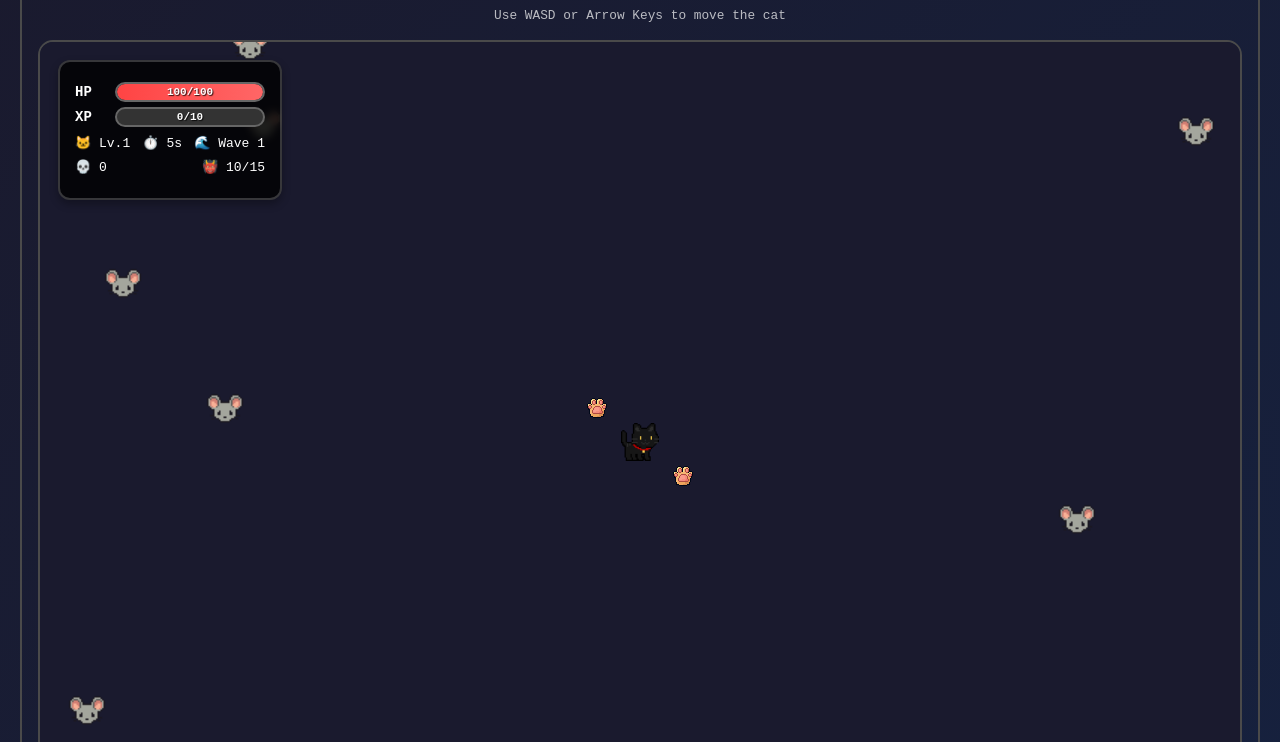
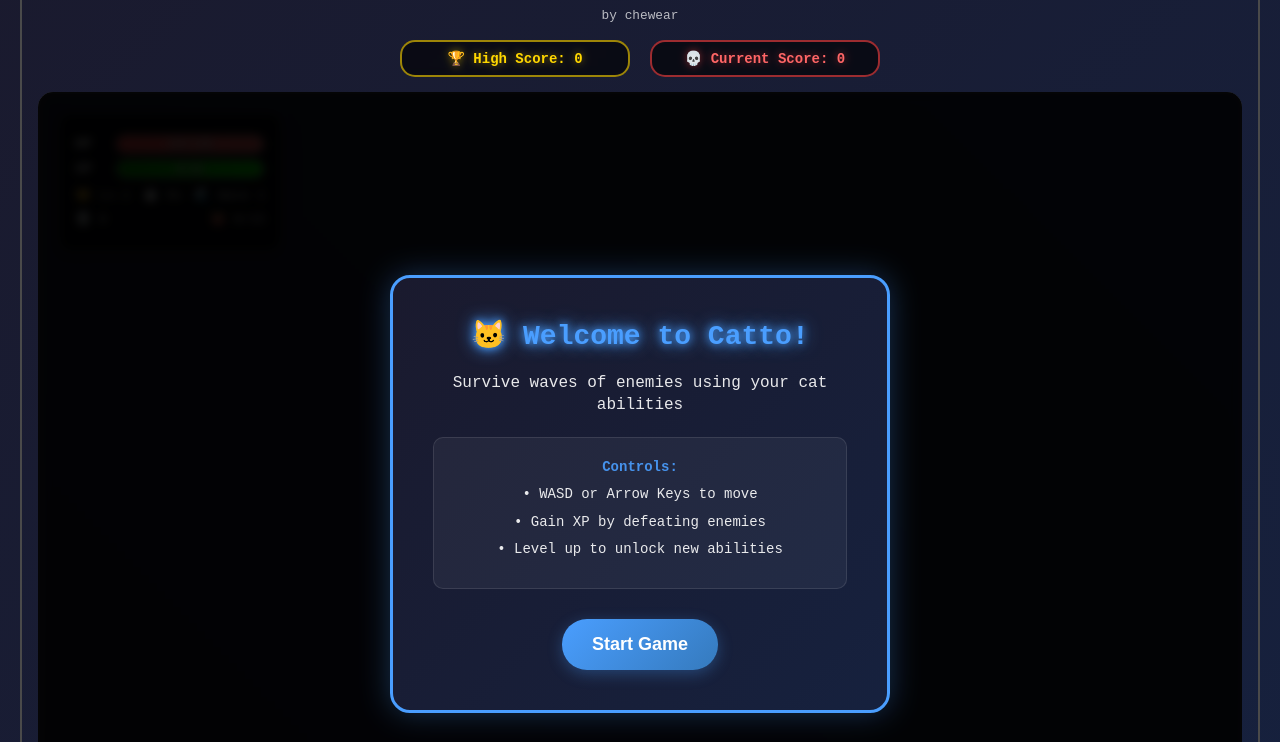
Before and after one commit to chewear/catto, a plain HTML site: page index.html in a window 1280 px wide. Shown: the part 58-800 px from the top of the page. Drawn offline with Linux system fonts and the light colour scheme.

Commit message:
QOL updates

```diff
--- a/game.js
+++ b/game.js
@@ -21,8 +21,12 @@ function onSpriteLoad() {
         // Update player dimensions to match sprite
         gameState.player.width = 38;  // Player sprite width
         gameState.player.height = 38; // Player sprite height
-        // Start the game once all images are loaded
-        startGame();
+        // Initialize instead of auto-starting
+        if (document.readyState === 'loading') {
+            document.addEventListener('DOMContentLoaded', initializeGame);
+        } else {
+            initializeGame();
+        }
     }
 }
 
@@ -56,6 +60,33 @@ sprites.rat.src = 'assets/rat.png';
 sprites.paw.onload = onSpriteLoad;
 sprites.paw.onerror = () => onSpriteError('paw');
 sprites.paw.src = 'assets/paw.png';
+
+// Function to get high score from localStorage
+function getHighScore() {
+    return parseInt(localStorage.getItem('catto_highscore') || '0');
+}
+
+// Function to update high score display
+function updateHighScoreDisplay() {
+    const highScore = getHighScore();
+    document.getElementById('displayHighScore').textContent = highScore;
+    document.getElementById('previewHighScore').textContent = highScore;
+    // Update current score
+    document.getElementById('currentScore').textContent = gameState.kills;
+}
+
+// Function to start game from overlay
+function startGameFromOverlay() {
+    document.getElementById('startOverlay').style.display = 'none';
+    startGame();
+}
+
+// Initialize high score display on page load
+function initializeGame() {
+    updateHighScoreDisplay();
+    // Show start overlay
+    document.getElementById('startOverlay').style.display = 'flex';
+}
 
 // Game state
 let gameState = {
@@ -908,12 +939,14 @@ function updateUI() {
     document.getElementById('kills').textContent = gameState.kills;
     document.getElementById('enemyCount').textContent = enemies.length;
     document.getElementById('enemyCap').textContent = maxEnemies;
+
+    document.getElementById('currentScore').textContent = gameState.kills;
 }
 
 function gameOver() {
     gameState.gameOver = true;
     const finalScore = gameState.kills;
-    const currentHighScore = localStorage.getItem('catto_highscore') || 0;
+    const currentHighScore = getHighScore(); // CHANGED LINE
 
     if (finalScore > currentHighScore) {
         localStorage.setItem('catto_highscore', finalScore);
@@ -923,6 +956,10 @@ function gameOver() {
     document.getElementById('highScore').textContent = Math.max(currentHighScore, finalScore);
     document.getElementById('finalTime').textContent = Math.floor(gameState.time / 60);
     document.getElementById('gameOver').style.display = 'block';
+
+    // ADD THESE TWO LINES
+    // Update high score display
+    updateHighScoreDisplay();
 }
 
 function startGame() {
@@ -965,6 +1002,7 @@ function startGame() {
     // Hide modals
     document.getElementById('gameOver').style.display = 'none';
     document.getElementById('levelUpModal').style.display = 'none';
+    document.getElementById('startOverlay').style.display = 'none';
 
     gameLoop();
 }
@@ -988,4 +1026,7 @@ function gameLoop() {
     requestAnimationFrame(gameLoop);
 }
 
-// Game will start automatically after sprite loads
+// Initialize game on page load instead of auto-starting
+document.addEventListener('DOMContentLoaded', () => {
+    initializeGame();
+});
--- a/index.html
+++ b/index.html
@@ -9,9 +9,21 @@
 <body>
     <div class="main-container">
         <h1>Catto</h1>
-        <p>Use WASD or Arrow Keys to move the cat</p>
+        <p>by chewear</p>
+        <!-- Score Display Row -->
+        <div id="scoreDisplay">
+            <div class="score-item">
+                <span>🏆 High Score: <span id="displayHighScore">0</span></span>
+            </div>
+            <div class="score-item">
+                <span>💀 Current Score: <span id="currentScore">0</span></span>
+            </div>
+        </div>
         <div class="game-container">
         <canvas id="gameCanvas" width="1200" height="800"></canvas>
+
+        <!-- High Score Display -->
+
 
         <div id="ui">
             <div class="bar-container">
@@ -51,6 +63,21 @@
             </div>
         </div>
 
+        <!-- Start Game Overlay -->
+        <div id="startOverlay">
+            <div class="start-content">
+                <h2>🐱 Welcome to Catto!</h2>
+                <p>Survive waves of enemies using your cat abilities</p>
+                <div class="controls-info">
+                    <p><strong>Controls:</strong></p>
+                    <p>• WASD or Arrow Keys to move</p>
+                    <p>• Gain XP by defeating enemies</p>
+                    <p>• Level up to unlock new abilities</p>
+                </div>
+                <button class="start-btn" onclick="startGameFromOverlay()">Start Game</button>
+            </div>
+        </div>
+
         <div id="levelUpModal">
             <div class="level-up-content">
                 <h2>⭐ Level Up! Choose an upgrade:</h2>
--- a/styles.css
+++ b/styles.css
@@ -50,6 +50,130 @@ body {
     display: block;
     border: 2px solid #4a4a4a;
     border-radius: 15px;
+}
+
+/* Score Display Row */
+#scoreDisplay {
+    display: flex;
+    justify-content: space-between;
+    gap: 20px;
+    margin-bottom: 15px;
+    width: 100%;
+    max-width: 480px;
+}
+
+.score-item {
+    background: rgba(0, 0, 0, 0.6);
+    padding: 8px 16px;
+    border-radius: 15px;
+    border: 2px solid rgba(255, 215, 0, 0.6);
+    color: #ffd700;
+    font-size: 14px;
+    font-weight: bold;
+    text-shadow: 0 0 8px rgba(255, 215, 0, 0.5);
+    backdrop-filter: blur(4px);
+    flex: 1;
+    text-align: center;
+}
+
+.score-item:last-child {
+    border-color: rgba(255, 68, 68, 0.6);
+    color: #ff6666;
+    text-shadow: 0 0 8px rgba(255, 68, 68, 0.5);
+}
+
+/* Start Overlay */
+#startOverlay {
+    position: absolute;
+    top: 0;
+    left: 0;
+    right: 0;
+    bottom: 0;
+    background: rgba(0, 0, 0, 0.9);
+    display: flex;
+    align-items: center;
+    justify-content: center;
+    z-index: 200;
+    border-radius: 15px;
+    backdrop-filter: blur(5px);
+}
+
+.start-content {
+    background: linear-gradient(135deg, #1a1a2e 0%, #16213e 100%);
+    border: 3px solid #4a9eff;
+    border-radius: 20px;
+    padding: 40px;
+    text-align: center;
+    color: white;
+    max-width: 500px;
+    box-shadow: 0 0 30px rgba(74, 158, 255, 0.3);
+}
+
+.start-content h2 {
+    color: #4a9eff;
+    font-size: 28px;
+    margin-bottom: 20px;
+    animation: glow 2s infinite alternate;
+}
+
+.start-content p {
+    font-size: 16px;
+    margin-bottom: 15px;
+    opacity: 0.9;
+}
+
+.controls-info {
+    background: rgba(255, 255, 255, 0.05);
+    border-radius: 10px;
+    padding: 20px;
+    margin: 20px 0;
+    border: 1px solid rgba(255, 255, 255, 0.1);
+}
+
+.controls-info p {
+    font-size: 14px;
+    margin-bottom: 8px;
+}
+
+.controls-info strong {
+    color: #4a9eff;
+}
+
+.high-score-preview {
+    margin: 20px 0;
+    background: rgba(255, 215, 0, 0.1);
+    border-radius: 8px;
+    border: 1px solid rgba(255, 215, 0, 0.3);
+}
+
+.high-score-preview p {
+    padding: 10px;
+    margin: 0;
+}
+
+.high-score-preview span {
+    color: #ffd700;
+    font-weight: bold;
+}
+
+.start-btn {
+    background: linear-gradient(135deg, #4a9eff, #357abd);
+    border: none;
+    color: white;
+    padding: 15px 30px;
+    font-size: 18px;
+    font-weight: bold;
+    border-radius: 25px;
+    cursor: pointer;
+    transition: all 0.3s ease;
+    box-shadow: 0 4px 15px rgba(74, 158, 255, 0.3);
+    margin-top: 10px;
+}
+
+.start-btn:hover {
+    background: linear-gradient(135deg, #357abd, #2a5d94);
+    transform: translateY(-2px);
+    box-shadow: 0 6px 20px rgba(74, 158, 255, 0.4);
 }
 
 #ui {
@@ -207,10 +331,10 @@ body {
 
 @keyframes glow {
     from {
-        text-shadow: 0 0 5px #ffaa00, 0 0 10px #ffaa00;
+        text-shadow: 0 0 5px currentColor, 0 0 10px currentColor;
     }
     to {
-        text-shadow: 0 0 10px #ffaa00, 0 0 20px #ffaa00;
+        text-shadow: 0 0 10px currentColor, 0 0 20px currentColor;
     }
 }
 
```
